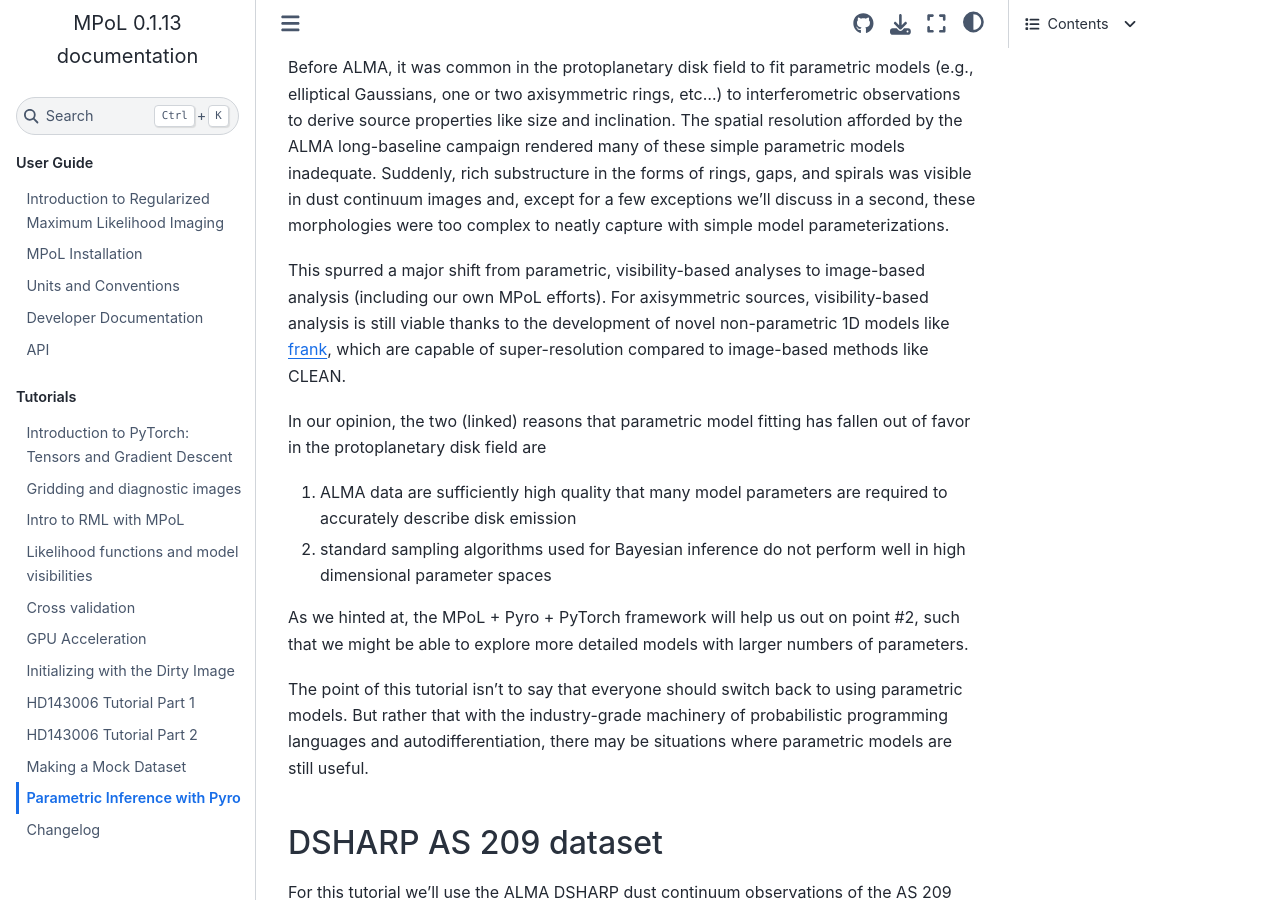
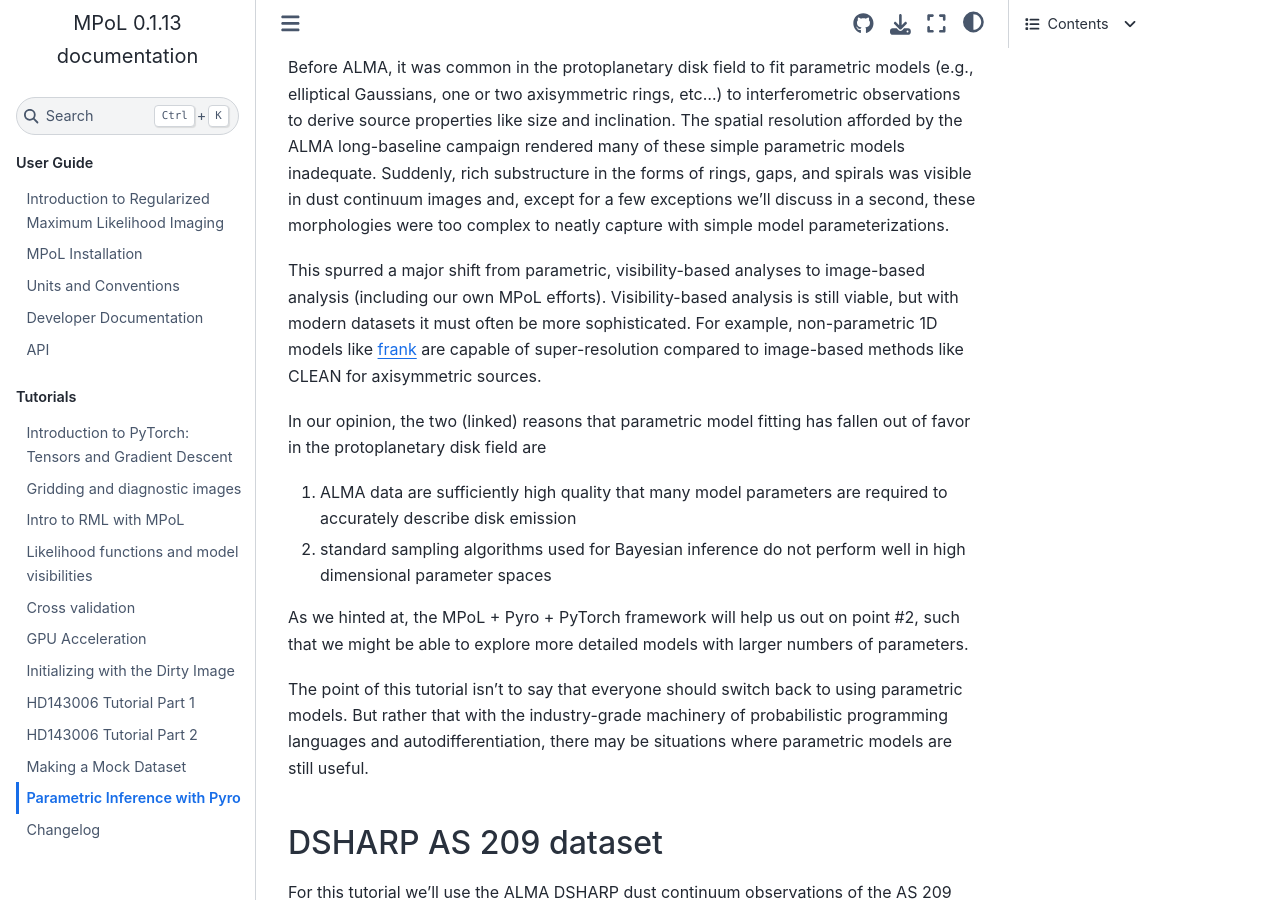
Before and after one commit to MPoL-dev/MPoL, a Sphinx documentation site: the page built from docs/large-tutorials/pyro.md, in a window 1280 px wide and 900 px high, scrolled down 2274 px. Built offline with Sphinx 7.4.7 and the Sphinx Book theme 1.1.4, drawn with Linux system fonts in a browser that asks for light colours.

Commit message:
Update docs/large-tutorials/pyro.md
Co-authored-by: Jeff Jennings <jjennings1519@gmail.com>

```diff
--- a/docs/large-tutorials/pyro.md
+++ b/docs/large-tutorials/pyro.md
@@ -75,7 +75,7 @@ By contrast to a non-parametric model, a *parametric* model is one that has a (f
 
 Before ALMA, it was common in the protoplanetary disk field to fit parametric models (e.g., elliptical Gaussians, one or two axisymmetric rings, etc...) to interferometric observations to derive source properties like size and inclination. The spatial resolution afforded by the ALMA long-baseline campaign rendered many of these simple parametric models inadequate. Suddenly, rich substructure in the forms of rings, gaps, and spirals was visible in dust continuum images and, except for a few exceptions we'll discuss in a second, these morphologies were too complex to neatly capture with simple model parameterizations.
 
-This spurred a major shift from parametric, visibility-based analyses to image-based analysis (including our own MPoL efforts). For axisymmetric sources, visibility-based analysis is still viable thanks to the development of novel non-parametric 1D models like [frank](https://discsim.github.io/frank/), which are capable of super-resolution compared to image-based methods like CLEAN.
+This spurred a major shift from parametric, visibility-based analyses to image-based analysis (including our own MPoL efforts). Visibility-based analysis is still viable, but with modern datasets it must often be more sophisticated. For example, non-parametric 1D models like [frank](https://discsim.github.io/frank/) are capable of super-resolution compared to image-based methods like CLEAN for axisymmetric sources.
 
 In our opinion, the two (linked) reasons that parametric model fitting has fallen out of favor in the protoplanetary disk field are
 
```
